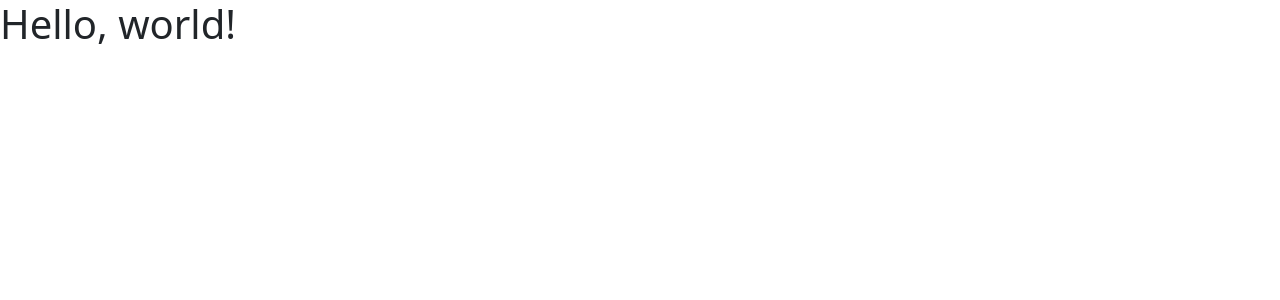
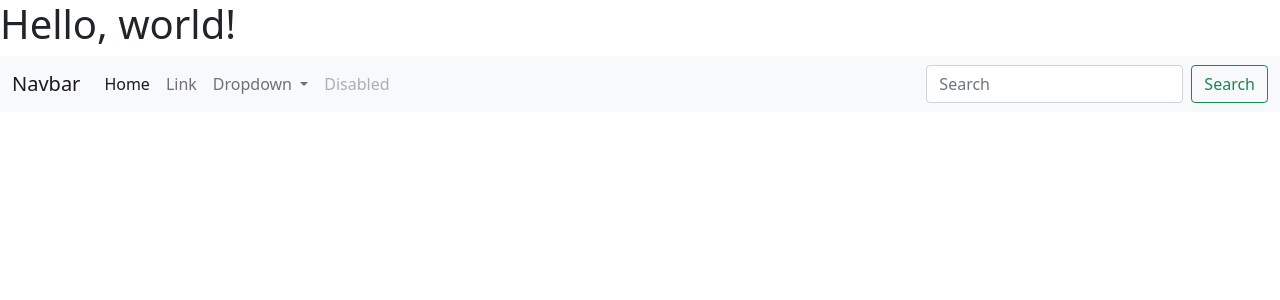
Before and after one commit to Ali-Uik/python, a Django app: page / in a window 1280 px wide. Shown: the top 300 px of the page. Run offline with Django 3.2, Linux system fonts and the light colour scheme.

Commit message:
some changes

```diff
--- a/mysite/news/templates/news/index.html
+++ b/mysite/news/templates/news/index.html
@@ -6,17 +6,62 @@
     <meta name="viewport" content="width=device-width, initial-scale=1">
 
     <!-- Bootstrap CSS -->
-    <link href="https://cdn.jsdelivr.net/npm/bootstrap@5.1.1/dist/css/bootstrap.min.css" rel="stylesheet" integrity="sha384-F3w7mX95PdgyTmZZMECAngseQB83DfGTowi0iMjiWaeVhAn4FJkqJByhZMI3AhiU" crossorigin="anonymous">
+    <link href="https://cdn.jsdelivr.net/npm/bootstrap@5.1.1/dist/css/bootstrap.min.css" rel="stylesheet"
+          integrity="sha384-F3w7mX95PdgyTmZZMECAngseQB83DfGTowi0iMjiWaeVhAn4FJkqJByhZMI3AhiU" crossorigin="anonymous">
 
     <title>{{ title }}</title>
 </head>
 <body>
 <h1>Hello, world!</h1>
 
+<nav class="navbar navbar-expand-lg navbar-light bg-light">
+    <div class="container-fluid">
+        <a class="navbar-brand" href="#">Navbar</a>
+        <button class="navbar-toggler" type="button" data-bs-toggle="collapse" data-bs-target="#navbarSupportedContent"
+                aria-controls="navbarSupportedContent" aria-expanded="false" aria-label="Toggle navigation">
+            <span class="navbar-toggler-icon"></span>
+        </button>
+        <div class="collapse navbar-collapse" id="navbarSupportedContent">
+            <ul class="navbar-nav me-auto mb-2 mb-lg-0">
+                <li class="nav-item">
+                    <a class="nav-link active" aria-current="page" href="#">Home</a>
+                </li>
+                <li class="nav-item">
+                    <a class="nav-link" href="#">Link</a>
+                </li>
+                <li class="nav-item dropdown">
+                    <a class="nav-link dropdown-toggle" href="#" id="navbarDropdown" role="button"
+                       data-bs-toggle="dropdown" aria-expanded="false">
+                        Dropdown
+                    </a>
+                    <ul class="dropdown-menu" aria-labelledby="navbarDropdown">
+                        <li><a class="dropdown-item" href="#">Action</a></li>
+                        <li><a class="dropdown-item" href="#">Another action</a></li>
+                        <li>
+                            <hr class="dropdown-divider">
+                        </li>
+                        <li><a class="dropdown-item" href="#">Something else here</a></li>
+                    </ul>
+                </li>
+                <li class="nav-item">
+                    <a class="nav-link disabled">Disabled</a>
+                </li>
+            </ul>
+            <form class="d-flex">
+                <input class="form-control me-2" type="search" placeholder="Search" aria-label="Search">
+                <button class="btn btn-outline-success" type="submit">Search</button>
+            </form>
+        </div>
+    </div>
+</nav>
+
+
 <!-- Optional JavaScript; choose one of the two! -->
 
 <!-- Option 1: Bootstrap Bundle with Popper -->
-    <script src="https://cdn.jsdelivr.net/npm/bootstrap@5.1.1/dist/js/bootstrap.bundle.min.js" integrity="sha384-/bQdsTh/da6pkI1MST/rWKFNjaCP5gBSY4sEBT38Q/9RBh9AH40zEOg7Hlq2THRZ" crossorigin="anonymous"></script>
+<script src="https://cdn.jsdelivr.net/npm/bootstrap@5.1.1/dist/js/bootstrap.bundle.min.js"
+        integrity="sha384-/bQdsTh/da6pkI1MST/rWKFNjaCP5gBSY4sEBT38Q/9RBh9AH40zEOg7Hlq2THRZ"
+        crossorigin="anonymous"></script>
 
 <!-- Option 2: Separate Popper and Bootstrap JS -->
 <!--
```
Also changed, not shown: readme.txt. Lines whose indentation alone changed are shown as unchanged.
